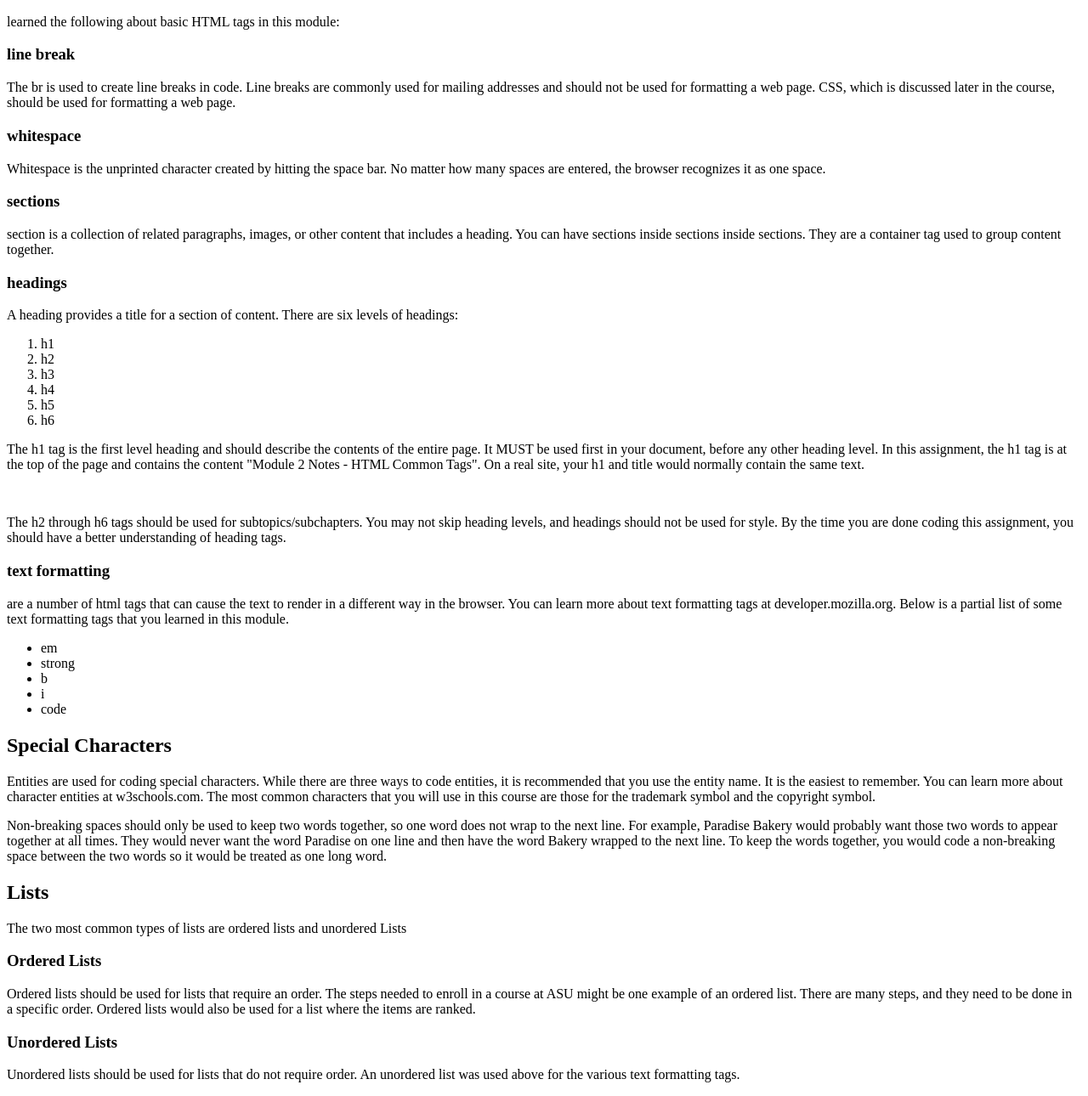
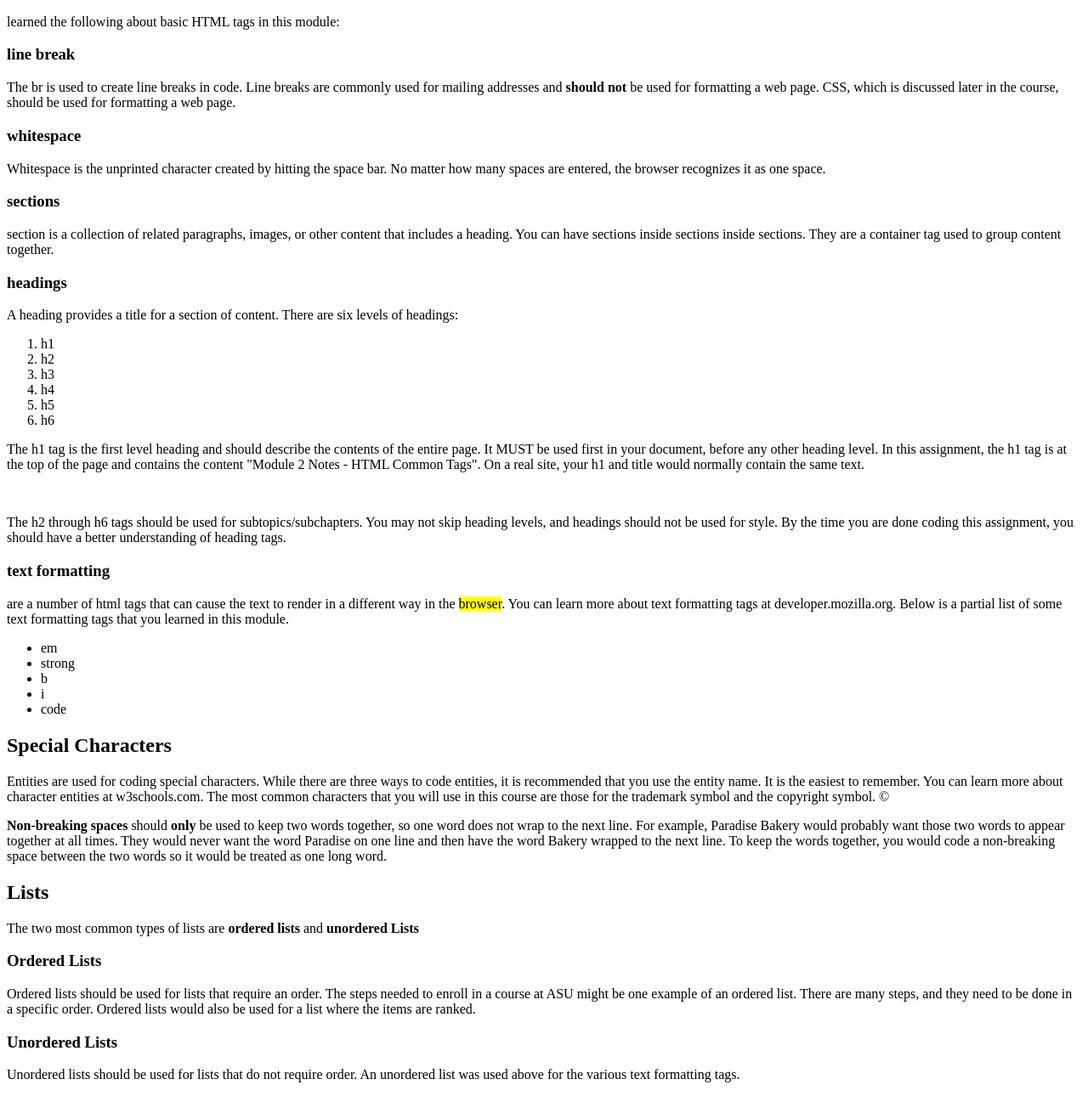
Before and after one commit to jruano4/index.html, a plain HTML site: page index.html in a window 1280 px wide. Shown: the part 218-1508 px from the top of the page at 85% size. Drawn offline with Linux system fonts and the light colour scheme.

Commit message:
Update index.html

```diff
--- a/index.html
+++ b/index.html
@@ -1,8 +1,9 @@
 <!DOCTYPE html>
-<html lang="eng">
+<html lang="en">
     <head>
+        <meta charset="utf-8">
+        <title>Ruano Module 2 Notes</title>
         <!-- Jasmine Ruano -->
-        <title>Ruano Module 2 Notes</title>
     </head>
 
     <body>
@@ -18,18 +19,26 @@
         </header>
 
         <main>
+            <section>
                 <h2>Basic HTML Tags</h2>
                 <p>learned the following about basic HTML tags in this module:</p>
 
+                <section>
                     <h3>line break</h3>
-            <p>The br is used to create line breaks in code. Line breaks are commonly used for mailing addresses and should not be used for formatting a web page. CSS, which is discussed later in the course, should be used for formatting a web page.</p>
+                    <p>The br is used to create line breaks in code. Line breaks are commonly used for mailing addresses and <strong>should not</strong> be used for formatting a web page. CSS, which is discussed later in the course, should be used for formatting a web page.</p>
+                </section>
 
+                <section>
                     <h3>whitespace</h3>
                     <p>Whitespace is the unprinted character created by hitting the space bar. No matter how many spaces are entered, the browser recognizes it as one space.</p>
+                </section>
 
+                <section>
                     <h3>sections</h3>
                     <p>section is a collection of related paragraphs, images, or other content that includes a heading. You can have sections inside sections inside sections. They are a container tag used to group content together.</p>
+                </section>
 
+                <section>
                     <h3>headings</h3>
                     <p>A heading provides a title for a section of content. There are six levels of headings:</p>
                         <ol type="1">
@@ -44,9 +53,11 @@
                     <p>The h1 tag is the first level heading and should describe the contents of the entire page. It MUST be used first in your document, before any other heading level. In this assignment, the h1 tag is at the top of the page and contains the content "Module 2 Notes - HTML Common Tags". On a real site, your h1 and title would normally contain the same text.</p><br>
 
                     <p>The h2 through h6 tags should be used for subtopics/subchapters. You may not skip heading levels, and headings should not be used for style. By the time you are done coding this assignment, you should have a better understanding of heading tags.</p>
+                </section>
 
+                <section>
                     <h3>text formatting</h3>
-            <p>are a number of html tags that can cause the text to render in a different way in the browser. You can learn more about text formatting tags at developer.mozilla.org. Below is a partial list of some text formatting tags that you learned in this module.</p>
+                    <p>are a number of html tags that can cause the text to render in a different way in the <mark>browser</mark>. You can learn more about text formatting tags at developer.mozilla.org. Below is a partial list of some text formatting tags that you learned in this module.</p>
                     <ul>
                         <li>em</li>
                         <li>strong</li>
@@ -54,21 +65,30 @@
                         <li>i</li>
                         <li>code</li>
                     </ul>
+                </section>
+            </section>
 
+            <section>
                 <h2>Special Characters</h2>
-            <p>Entities are used for coding special characters. While there are three ways to code entities, it is recommended that you use the entity name. It is the easiest to remember. You can learn more about character entities at w3schools.com. The most common characters that you will use in this course are those for the trademark symbol and the copyright symbol.</p>
+                <p>Entities are used for coding special characters. While there are three ways to code entities, it is recommended that you use the entity name. It is the easiest to remember. You can learn more about character entities at w3schools.com. The most common characters that you will use in this course are those for the trademark symbol and the copyright symbol. &copy;</p>
 
-            <p>Non-breaking spaces should only be used to keep two words together, so one word does not wrap to the next line. For example, Paradise Bakery would probably want those two words to appear together at all times. They would never want the word Paradise on one line and then have the word Bakery wrapped to the next line. To keep the words together, you would code a non-breaking space between the two words so it would be treated as one long word.<p>
+                <p><strong>Non-breaking spaces</strong> should <b>only</b> be used to keep two words together, so one word does not wrap to the next line. For example, Paradise Bakery would probably want those two words to appear together at all times. They would never want the word Paradise on one line and then have the word Bakery wrapped to the next line. To keep the words together, you would code a non-breaking space between the two words so it would be treated as one long word.<p>
 
+                <section>
+                    <h2>Lists</h2>
+                    <p>The two most common types of lists are <b>ordered lists</b> and <b>unordered Lists</b></p>
+                </section>
 
-            <h2>Lists</h2>
-            <p>The two most common types of lists are ordered lists and unordered Lists</p>
-
+                <section>
                     <h3>Ordered Lists</h3>
                     <p>Ordered lists should be used for lists that require an order. The steps needed to enroll in a course at ASU might be one example of an ordered list. There are many steps, and they need to be done in a specific order. Ordered lists would also be used for a list where the items are ranked.</p>
+                </section>
 
+                <section>
                     <h3>Unordered Lists</h3>
                     <p>Unordered lists should be used for lists that do not require order. An unordered list was used above for the various text formatting tags.</p>
+                </section>
+            </section>
 
         </main>
     </body>
```
Lines whose indentation alone changed are shown as unchanged.
